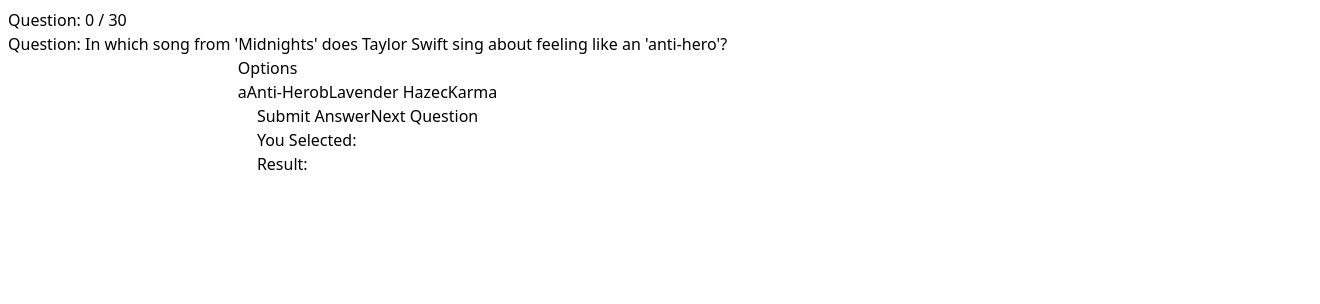
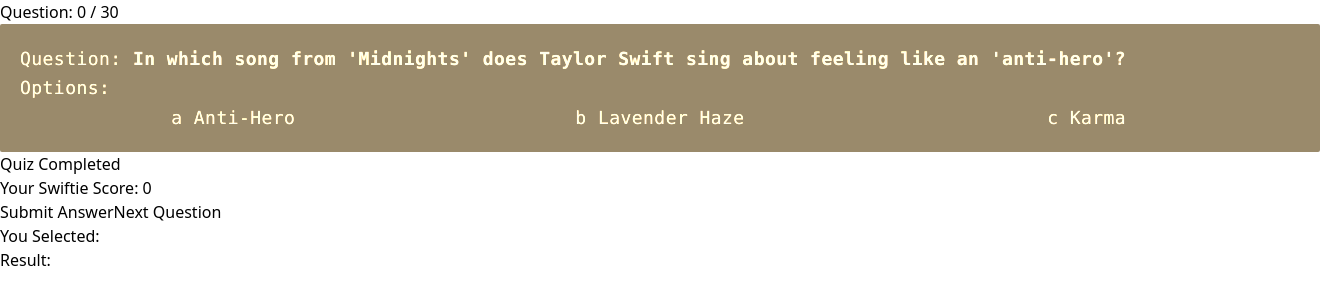
Before and after one commit to purohitamann/Swiftie-Meter, a React (Vite) app in the folder swiftie-meter/: page / in a window 1280 px wide. Shown: the top 304 px of the page, 1320 px wide, since content can reach past the window. Built offline with nearby package versions, Linux system fonts and the light colour scheme.

Commit message:
trivia component structure revised

```diff
--- a/swiftie-meter/src/components/Trivia/Trivia.tsx
+++ b/swiftie-meter/src/components/Trivia/Trivia.tsx
@@ -1,5 +1,6 @@
 import React, { useState } from "react";
 import data from "../../gai-api/response.json";
+import Question from "./Trivia/Question/Question";
 
 interface TriviaItem {
   question: string;
@@ -54,47 +55,39 @@
           <h2>Your Swiftie Score: {totalScore}</h2>
         </div>
       ) : (
-        <div className="container" >
-          <div className="flex flex-col items-center justify-center float-left p-2">
+        <div>
+          <div>
             <div>
               <h2>Question: {`${currentQuestionIndex} / ${noOfQuestion}`}</h2>
-              <h2>Question: {item.question}</h2>
-            </div>
-            <div>
-              <h3>Options</h3>
-              <div>
-
-
-              <button
-
-                value={"a"}
-                onClick={() => handleOptionChange("a", currentQuestionIndex)}
-              >
-                a{item.options.a}
-              </button>
-              <button
-
-                value={"b"}
-                onClick={() => handleOptionChange("b", currentQuestionIndex)}
-              >
-                b{item.options.b}
-              </button>
-              <button
-
-                value={"c"}
-                onClick={() => handleOptionChange("c", currentQuestionIndex)}
-              >
-                c{item.options.c}
-              </button>
-              </div>
             </div>
 
             <div>
+              <Question
+                question={item.question}
+                options={item.options}
+                handleOptionChange={handleOptionChange}
+                selectedOption={currentQuestionIndex}
+              ></Question>
+            </div>
+            <div>
+              <h2>Quiz Completed</h2>
+              <h2>Your Swiftie Score: {totalScore}</h2>
+            </div>
+            <div>
               <div>
-              <button onClick={() => handleSubmit(item, currentQuestionIndex)}>
-                Submit Answer
-              </button>
-              <button onClick={handleNext}>Next Question</button>
+                <button
+                  onClick={() => handleSubmit(item, currentQuestionIndex)}
+                >
+                  Submit Answer
+                </button>
+                <button
+                  className={
+                    selectedOption ? "cursor-default" : "cursor-not-allowed"
+                  }
+                  onClick={handleNext}
+                >
+                  Next Question
+                </button>
               </div>
 
               <div>
--- /dev/null
+++ b/swiftie-meter/src/components/Trivia/Trivia/Question/Question.tsx
@@ -0,0 +1,59 @@
+import React from "react";
+
+interface QuestionProps {
+  question: string;
+  options: {
+    a: string;
+    b: string;
+    c: string;
+  };
+  selectedOption: number | null;
+  handleOptionChange: (optionKey: string, selectedOption: any) => void;
+}
+
+const Question: React.FC<QuestionProps> = ({
+  question,
+  options,
+  selectedOption,
+
+  handleOptionChange,
+}) => {
+  return (
+    <div className=" filter w-20 h-5/6 sepia md:container box-content z-10 font-light tracking-wide align-top md:break-normal border-dashed rounded-sm  mx-3 p-5  leading-relaxed text-left subpixel-antialiased text-lg font-mono md:mx-auto bg-stone-500  text-white select-none ">
+      <div className="grid grid-row-2 divide-y-2 divide-none">
+        <h2>
+          Question: <span className="font-semibold"> {question}</span>
+        </h2>
+        <div className="container w-90 ">
+          <h3>Options:</h3>
+          <div className="grid grid-cols-3 divide-x divide-none">
+            <button
+              className="transition duration-500 ease-in-out transform hover:filter hover:invert hover:scale-110 delay-10 hover:skew-y-2 cursor-pointer"
+              value={"a"}
+              onClick={() => handleOptionChange("a", selectedOption)}
+            >
+              a {options.a}
+            </button>
+            <button
+              className="transition duration-500 ease-in-out transform hover:filter hover:invert hover:scale-110 delay-10 hover:skew-x-2 cursor-pointer"
+              value={"b"}
+              onClick={() => handleOptionChange("b", selectedOption)}
+            >
+              b {options.b}
+            </button>
+
+            <button
+              className="transition duration-500 ease-in-out transform hover:filter hover:invert hover:scale-110 delay-10 hover:-skew-y-2 cursor-pointer"
+              value={"c"}
+              onClick={() => handleOptionChange("c", selectedOption)}
+            >
+              c {options.c}
+            </button>
+          </div>
+        </div>
+      </div>
+    </div>
+  );
+};
+
+export default Question;
```
